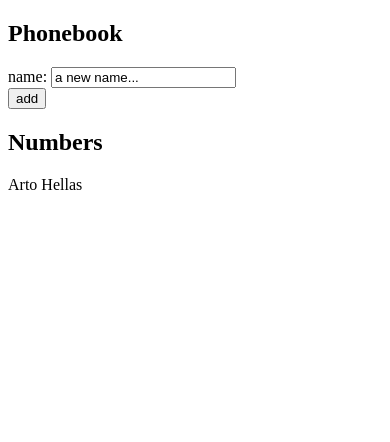
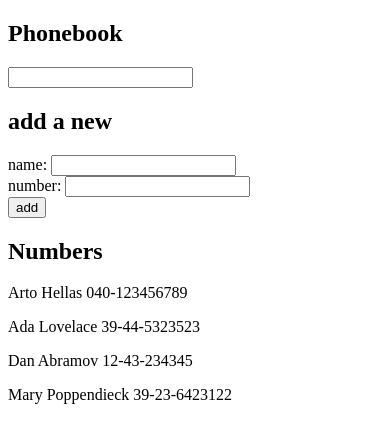
Before and after one commit to omarFarooq21/FullStackOpen, a React (Vite) app: page / in a window 390 px wide. Shown: the top 442 px of the page. Built offline with nearby package versions, Linux system fonts and the light colour scheme.

Commit message:
2.9*: The Phonebook Step 4

```diff
--- a/src/App.jsx
+++ b/src/App.jsx
@@ -2,9 +2,19 @@ import { useState } from "react";
 
 const App = () => {
   const [persons, setPersons] = useState( [
-    { name: 'Arto Hellas'}
+    { name: 'Arto Hellas', number: '040-123456789', id: 1},
+    { name: 'Ada Lovelace', number: '39-44-5323523', id: 2 },
+    { name: 'Dan Abramov', number: '12-43-234345', id: 3 },
+    { name: 'Mary Poppendieck', number: '39-23-6423122', id: 4 }
    ] )
-   const [newName, setNewName] = useState('a new name...')
+   const [newName, setNewName] = useState('')
+   const [newNumber, setNewNumber] = useState('')
+
+   //filter 2.9*
+   const [filter, setFilter] = useState('')
+   const [showAll, setShowAll] = useState(true)
+   const peopleToShow = showAll ? persons : persons.filter(person => person.name.toLowerCase().startsWith(filter))
+
 
    const addPerson = (event) => {
     event.preventDefault()
@@ -12,13 +22,15 @@ const App = () => {
 
     let added = false;
     persons.forEach((element) => {
-      if(element.name === newName)
+      if(element.name === newName && element.number === newNumber)
       {
         added = true
       }
     })
     const nameObj = {
+      id: persons.length+1,
       name: newName,
+      number: newNumber,
     }
     if(!added)
     {
@@ -29,18 +41,30 @@ const App = () => {
     {
       alert(`${newName} is already added!`)
     }
-
    }
-   const handleChange = (event) => {
+   const handleNameChange = (event) => {
     setNewName(event.target.value)
+   }
+   const handleNumberChange = (event) => {
+    setNewNumber(event.target.value)
+   }
+   const filterPeople = (event) => {
+    setShowAll(false)
+    setFilter(event.target.value.toLowerCase())
    }
 
    return (
     <div>
       <h2>Phonebook</h2>
+      <input onChange = {filterPeople}/>
+
+      <h2>add a new</h2>
       <form onSubmit={addPerson}>
         <div>
-          name: <input value={newName} onChange={handleChange} />
+          name: <input value={newName} onChange={handleNameChange} />
+        </div>
+        <div>
+          number: <input value={newNumber} onChange={handleNumberChange} />
         </div>
         <div>
           <button type = "submit">add</button>
@@ -48,7 +72,7 @@ const App = () => {
       </form>
       <h2>Numbers</h2>
       {/* map through the array of objects and create a list item for each object */}
-        {persons.map((person, index) => { return(<p key = {person.name}>{person.name}</p>)})}
+        {peopleToShow.map((person) => { return(<p key = {person.id}>{person.name} {person.number}</p>)})}
     </div>
    )
 }
```
